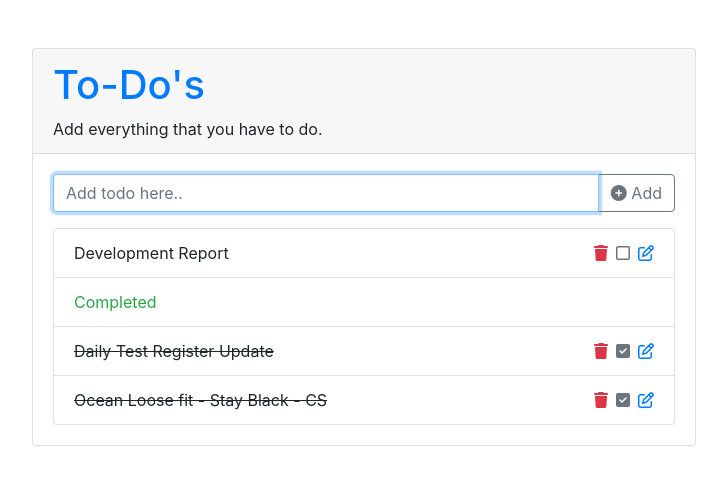
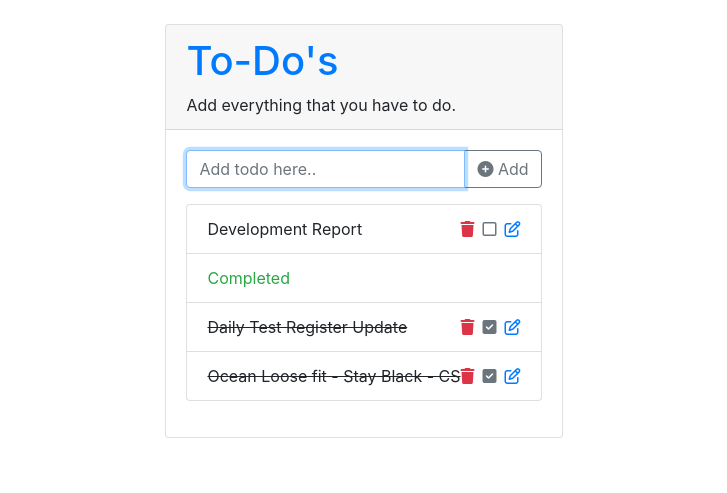
Before and after one commit to shamimhcp1/todo-app, a Django app: page /todo/ in a window 1280 px wide. Shown: the top 493 px of the page, without its empty margins (276-1003 px from the left). Run offline with Django 4.2, Linux system fonts and the light colour scheme; data comes from the database, SQL or seed files in the repository; both versions use the stored data as it was after the commit.

Commit message:
base.html template added

```diff
--- /dev/null
+++ b/todoapp/templates/todoapp/base.html
@@ -0,0 +1,37 @@
+<!DOCTYPE html>
+<html lang="en">
+<head>
+    <meta charset="UTF-8">
+    <meta http-equiv="X-UA-Compatible" content="IE=edge">
+    <meta name="viewport" content="width=device-width, initial-scale=1.0">
+    <title>Todo</title>
+    <link rel="stylesheet" href="https://cdn.jsdelivr.net/npm/bootstrap@4.6.2/dist/css/bootstrap.min.css" integrity="sha384-xOolHFLEh07PJGoPkLv1IbcEPTNtaed2xpHsD9ESMhqIYd0nLMwNLD69Npy4HI+N" crossorigin="anonymous">
+    <link rel="stylesheet" href="https://cdnjs.cloudflare.com/ajax/libs/font-awesome/6.4.0/css/all.min.css" integrity="sha512-iecdLmaskl7CVkqkXNQ/ZH/XLlvWZOJyj7Yy7tcenmpD1ypASozpmT/E0iPtmFIB46ZmdtAc9eNBvH0H/ZpiBw==" crossorigin="anonymous" referrerpolicy="no-referrer" />
+</head>
+<body>
+    <div class="container">
+
+        <div class="container">
+            <div class="row justify-content-md-center">
+              <div class="col-md-auto mt-4">
+                <div class="card">
+                    <div class="card-header">
+                        <a href="{% url 'index' %}" class="text-decoration-none"><h1 class="text-primary">To-Do's</h1></a>
+                        <span>Add everything that you have to do.</span>
+                    </div>
+                    <div class="mb-3">
+                        {% block content %}
+                        {% endblock %}
+                    </div>
+                  </div>
+              </div>
+            </div>
+        </div>
+
+    </div>
+
+    <script src="https://cdn.jsdelivr.net/npm/jquery@3.5.1/dist/jquery.slim.min.js" integrity="sha384-DfXdz2htPH0lsSSs5nCTpuj/zy4C+OGpamoFVy38MVBnE+IbbVYUew+OrCXaRkfj" crossorigin="anonymous"></script>
+    <script src="https://cdn.jsdelivr.net/npm/popper.js@1.16.1/dist/umd/popper.min.js" integrity="sha384-9/reFTGAW83EW2RDu2S0VKaIzap3H66lZH81PoYlFhbGU+6BZp6G7niu735Sk7lN" crossorigin="anonymous"></script>
+    <script src="https://cdn.jsdelivr.net/npm/bootstrap@4.6.2/dist/js/bootstrap.min.js" integrity="sha384-+sLIOodYLS7CIrQpBjl+C7nPvqq+FbNUBDunl/OZv93DB7Ln/533i8e/mZXLi/P+" crossorigin="anonymous"></script>
+</body>
+</html>
--- a/todoapp/templates/todoapp/todo_list.html
+++ b/todoapp/templates/todoapp/todo_list.html
@@ -1,22 +1,8 @@
-<!DOCTYPE html>
-<html lang="en">
-<head>
-    <meta charset="UTF-8">
-    <meta http-equiv="X-UA-Compatible" content="IE=edge">
-    <meta name="viewport" content="width=device-width, initial-scale=1.0">
-    <title>Todo</title>
-    <link rel="stylesheet" href="https://cdn.jsdelivr.net/npm/bootstrap@4.6.2/dist/css/bootstrap.min.css" integrity="sha384-xOolHFLEh07PJGoPkLv1IbcEPTNtaed2xpHsD9ESMhqIYd0nLMwNLD69Npy4HI+N" crossorigin="anonymous">
-    <link rel="stylesheet" href="https://cdnjs.cloudflare.com/ajax/libs/font-awesome/6.4.0/css/all.min.css" integrity="sha512-iecdLmaskl7CVkqkXNQ/ZH/XLlvWZOJyj7Yy7tcenmpD1ypASozpmT/E0iPtmFIB46ZmdtAc9eNBvH0H/ZpiBw==" crossorigin="anonymous" referrerpolicy="no-referrer" />
-</head>
-<body>
-    <div class="container">
-        <div class="row">
-            <div class="col-md-8 p-5 offset-2">
-                <div class="card">
-                    <div class="card-header">
-                      <h1 class="text-primary">To-Do's</h1>
-                      <span>Add everything that you have to do.</span>
-                    </div>
+
+{% extends "todoapp/base.html" %}
+
+{% block content %}
+
 <div class="card-body">
   <form action="{% url 'add_todo' %}" method="post">
       {% csrf_token %}
@@ -78,13 +64,5 @@
 
   </ul>
 </div>
-                  </div>
-            </div>
-        </div>
-    </div>
 
-    <script src="https://cdn.jsdelivr.net/npm/jquery@3.5.1/dist/jquery.slim.min.js" integrity="sha384-DfXdz2htPH0lsSSs5nCTpuj/zy4C+OGpamoFVy38MVBnE+IbbVYUew+OrCXaRkfj" crossorigin="anonymous"></script>
-    <script src="https://cdn.jsdelivr.net/npm/popper.js@1.16.1/dist/umd/popper.min.js" integrity="sha384-9/reFTGAW83EW2RDu2S0VKaIzap3H66lZH81PoYlFhbGU+6BZp6G7niu735Sk7lN" crossorigin="anonymous"></script>
-    <script src="https://cdn.jsdelivr.net/npm/bootstrap@4.6.2/dist/js/bootstrap.min.js" integrity="sha384-+sLIOodYLS7CIrQpBjl+C7nPvqq+FbNUBDunl/OZv93DB7Ln/533i8e/mZXLi/P+" crossorigin="anonymous"></script>
-</body>
-</html>
+{% endblock %}
--- a/todoapp/urls.py
+++ b/todoapp/urls.py
@@ -2,7 +2,7 @@ from django.urls import path, include
 from . import views
 
 urlpatterns = [
-    path('', views.index),
+    path('', views.index, name="index"),
     path('add_todo', views.add_todo, name='add_todo'),
     path('edit_todo/<int:todo_id>/', views.edit_todo, name='edit_todo'),
     path('update_todo/<int:todo_id>/', views.update_todo, name='update_todo'),
```
Also changed, not shown: todoapp/templates/todoapp/todo_edit.html (+6 -27 lines), db.sqlite3. Lines whose indentation alone changed are shown as unchanged.
